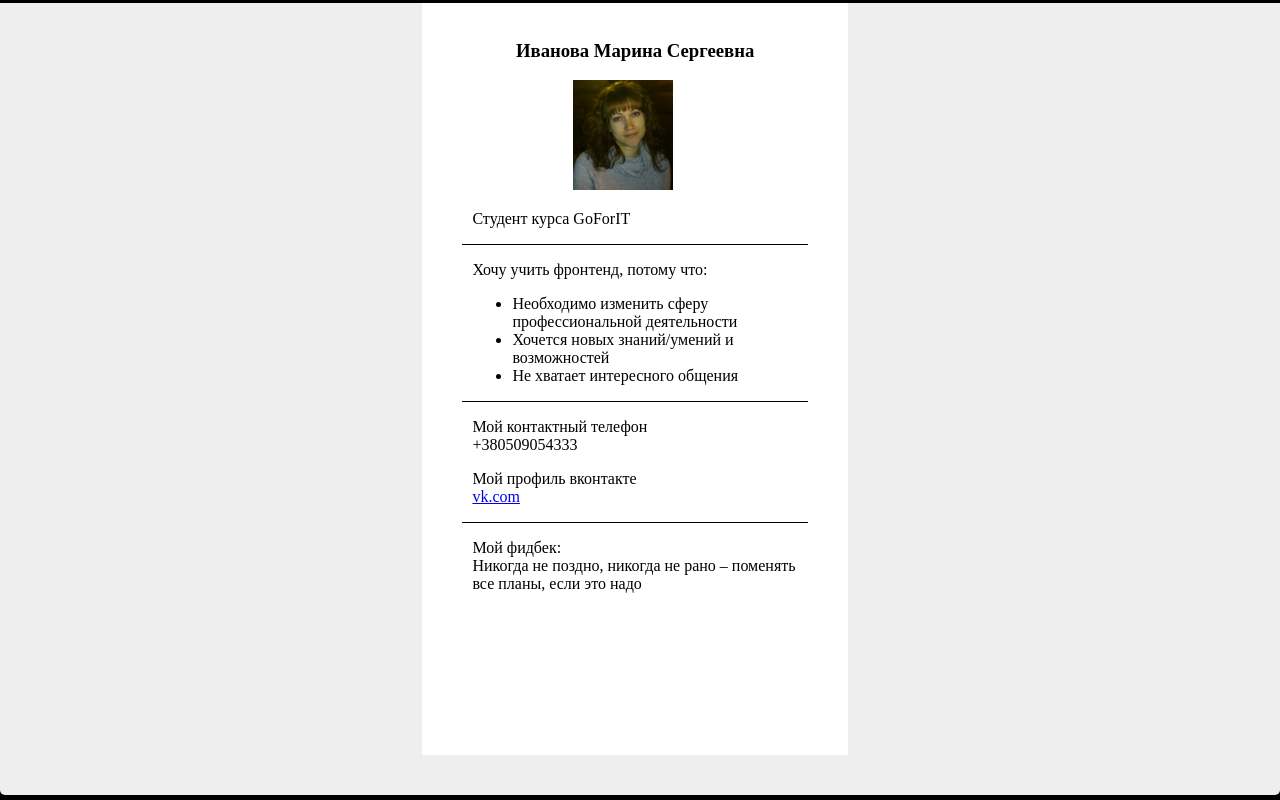
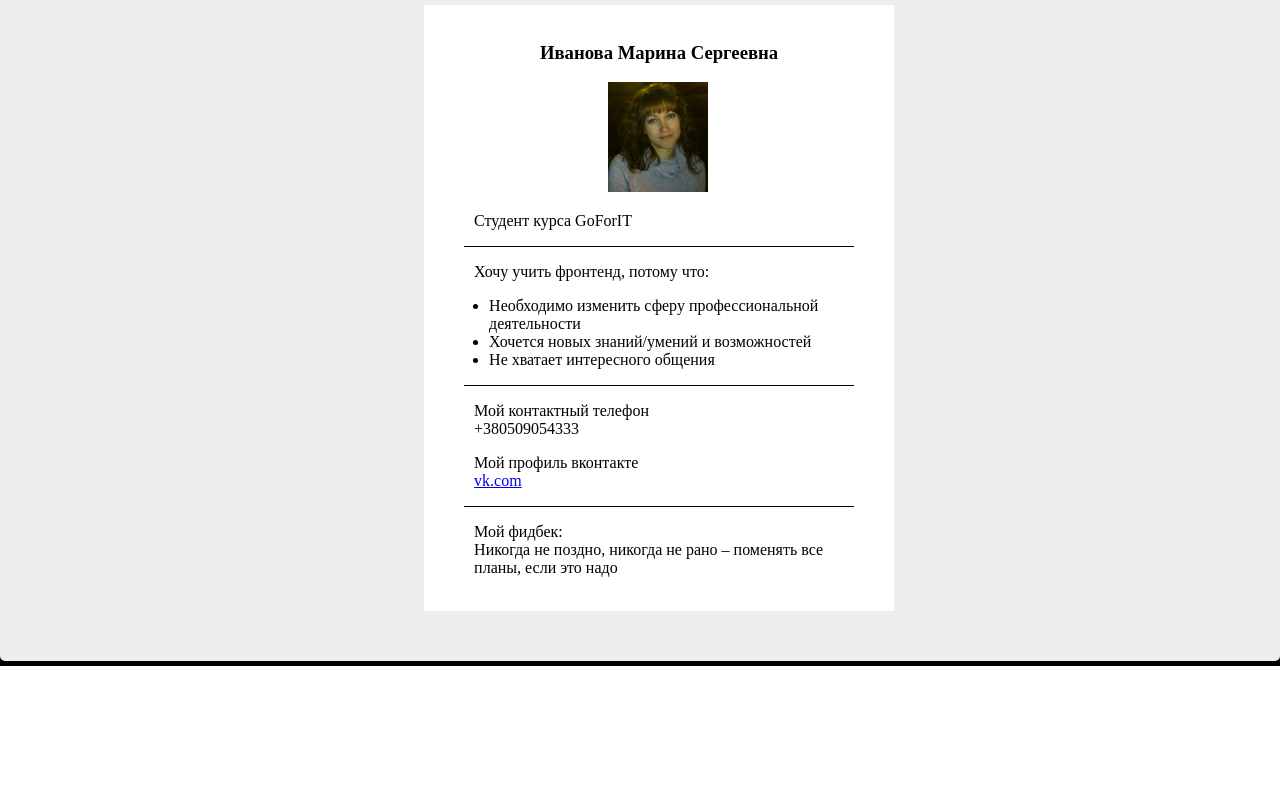
Before and after one commit to IvanovaM/home-work, a plain HTML site: page index.html in a window 1280 px wide. Drawn offline with Linux system fonts and the light colour scheme.

Commit message:
homework1

```diff
--- a/css/style.css
+++ b/css/style.css
@@ -1,49 +1,47 @@
-html {
-	height: 100%;
+html, body {
 	margin: 0;
 	padding: 0;
+}
+.fon {
 	background-color: black;
+	height: 100%;
+	margin: 0px;
+	padding-bottom: 5px;
 }
-
-body {
-	height: 99%;
+.box {
 	margin: 0;
-	padding: 0;
+	padding-bottom: 45px;
 	background-color: #eeeeee;
+	border: 5px solid #eeeeee;
 	border-radius: 0px 0px 5px 5px;
 }
-
-.fon {
+.container {
 	background-color: white;
 	margin-left: 33%;
-	margin-top: 3px;
+	margin-right: 30%;
 	padding-left: 40px;
 	padding-right: 40px;
-	width: 27%;
-	height: 95%;
 }
-
-h3 {
-	text-align: center;
-}
-
-img {
-	width: 100px;
-	height: 110px;
-	position: relative;
-	margin-left: 32%;
-}
-
 .student,
 .frontend,
 .contact {
 	border-bottom: 1px solid black;
 }
-
-
 .student,
 .frontend,
 .contact,
 .feedback {
 	padding-left: 10px;
 }
+h3 {
+	text-align: center;
+}
+img {
+	width: 100px;
+	height: 110px;
+	position: relative;
+	margin-left: 37%;
+}
+ul {
+	padding-left: 15px;
+}
--- a/index.html
+++ b/index.html
@@ -2,10 +2,13 @@
 <html lang="en">
 <head>
 	<meta charset="UTF-8">
+	<title>Document</title>
 	<link rel="stylesheet" href="css/style.css">
 </head>
 <body>
 	<div class="fon">
+		<div class="box">
+			<div class="container">
 				<br><h3>Иванова Марина Сергеевна</h3>
 				<img src="img/DSC_0574.jpg" alt="foto">
 					<div class="student">
@@ -24,10 +27,10 @@
 								<p>Мой профиль вконтакте<br><a href="http://vk.com/id24889769" target="_blank">vk.com</a></p>
 							</div>
 								<div class="feedback">
-										<p>Мой фидбек:<br>Никогда не поздно, никогда не рано – поменять все планы, если это надо</p>
+									<p>Мой фидбек:<br>Никогда не поздно, никогда не рано – поменять все планы, если это надо</p><br>
 								</div>
-
-
+			</div>
+		</div>
 	</div>
 
 </body>
```
Lines whose indentation alone changed are shown as unchanged.
